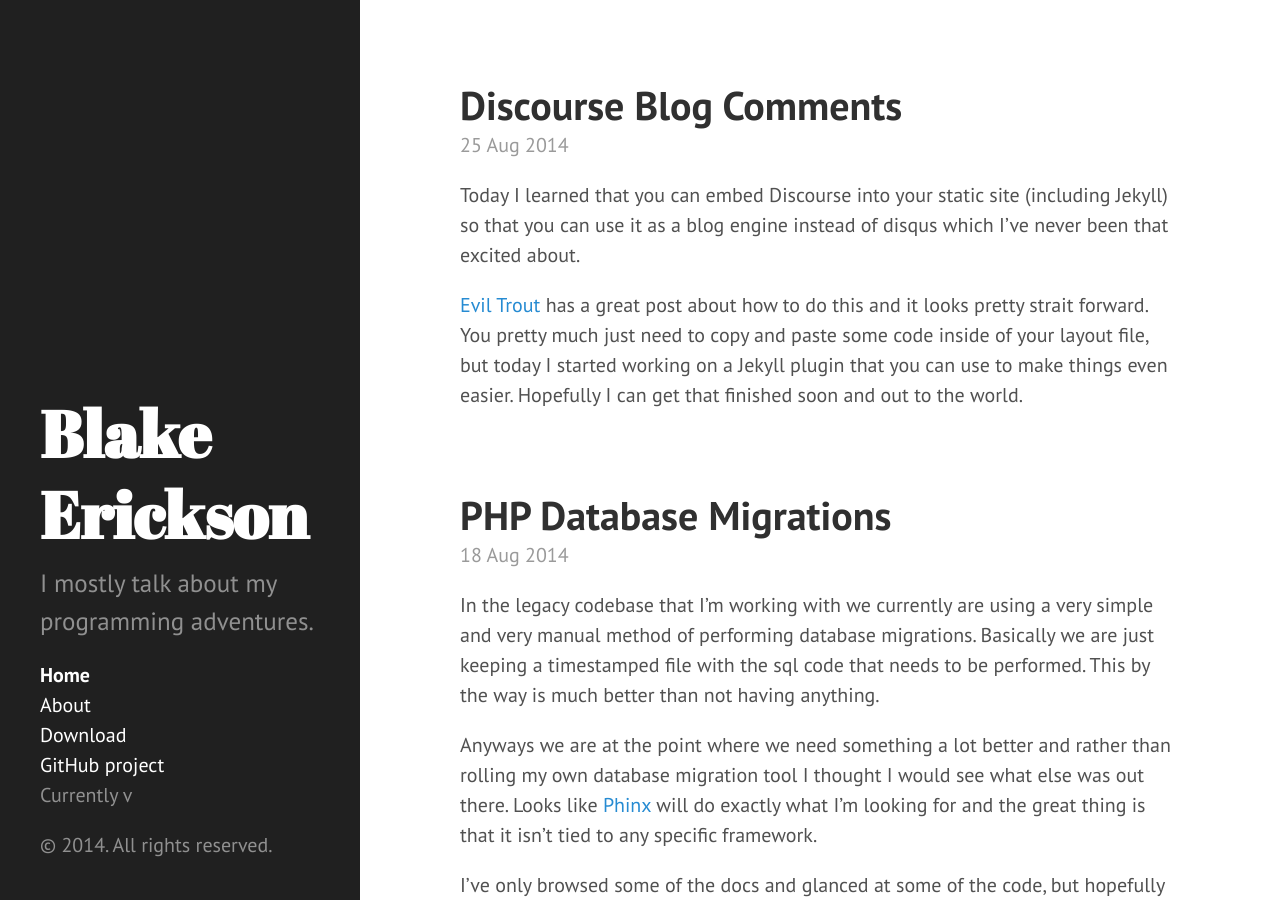
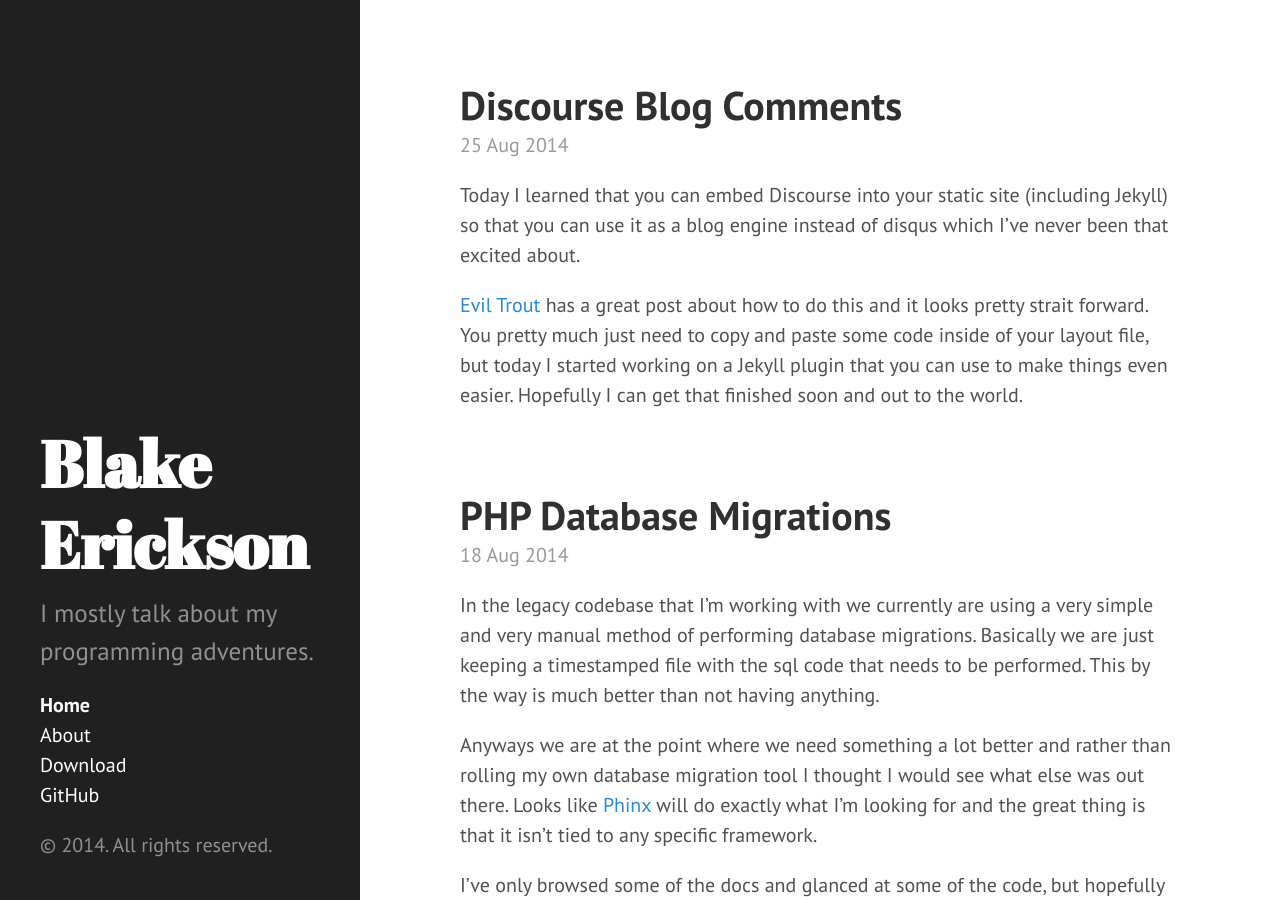
Before and after one commit to oblakeerickson/blakeerickson, a Jekyll site: the page built from index.html, in a window 1280 px wide and 900 px high. Built offline with Jekyll 4.4.1, drawn with Linux system fonts in a browser that asks for light colours; Markdown is read by kramdown in place of the engine named in the settings; the list of posts is cut into pages by our own code.

Commit message:
removed version from sidebar

```diff
--- a/_includes/sidebar.html
+++ b/_includes/sidebar.html
@@ -27,8 +27,7 @@
       {% endfor %}
 
       <li class="sidebar-nav-item"><a href="{{ site.github.repo }}/archive/v{{ site.version }}.zip">Download</a></li>
-      <li class="sidebar-nav-item"><a href="{{ site.github.repo }}">GitHub project</a></li>
-      <li class="sidebar-nav-item">Currently v{{ site.version }}</li>
+      <li class="sidebar-nav-item"><a href="{{ site.github.repo }}">GitHub</a></li>
     </ul>
 
     <p>&copy; {{ site.time | date: '%Y' }}. All rights reserved.</p>
```
